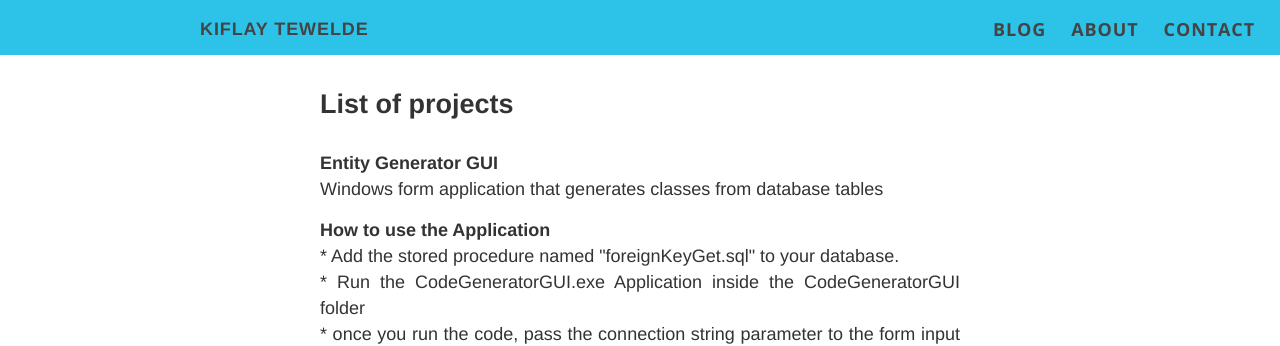
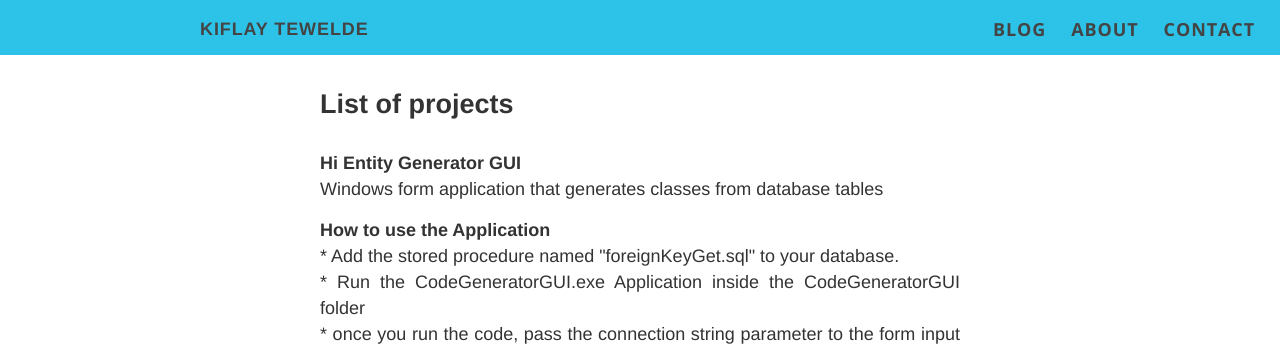
Before and after one commit to kiflay/kiflay.github.io, a Jekyll site: the page built from index.html, in a window 1280 px wide. Shown: the top 346 px of the page. Built offline with Jekyll 4.4.1, drawn with Linux system fonts in a browser that asks for light colours; nearby versions of some CDN libraries; Markdown is read by kramdown in place of the engine named in the settings.

```diff
--- a/index.html
+++ b/index.html
@@ -27,7 +27,7 @@ description: list of project including class generator GUI from database tables
 
 
 
-  <h4> Entity Generator GUI </h4>
+  <h4>Hi Entity Generator GUI </h4>
 
 
 <p>Windows form application that generates classes from database tables </p>
```
